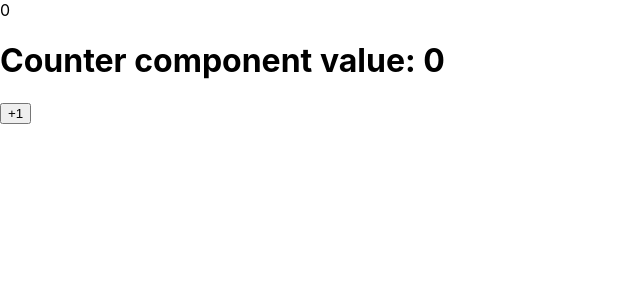
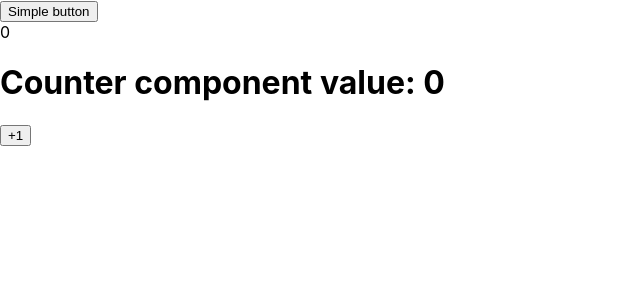
Before and after one commit to RoGueFroM/React-shenanigans, a React (Create React App) app: page / in a window 1280 px wide. Shown: the top 300 px of the page, without its empty margins (0-640 px from the left). Built offline with nearby package versions, Linux system fonts and the light colour scheme.

Commit message:
Added button as child

```diff
--- a/src/Lesson PropTypes.js
+++ b/src/Lesson PropTypes.js
@@ -10,18 +10,10 @@ export const Counter = ({counter = 0}) => {
 	return <h1>Counter component value: {counter}</h1>
 }
 
-// Counter.propTypes = {
-// 	counter: PropTypes.number.isRequired,
-// 	func: PropTypes.func,
-// 	number: PropTypes.number,
-// 	string: PropTypes.string
-// }
+export const Button = () => (
+	<button>Simple button</button>
+)
 
-// Counter.defaultProps = {
-// 	func: () => {},
-// 	number: 0,
-// 	string: ""
-// }
 
 export class Lesson extends Component {
 	static propTypes = {
@@ -44,9 +36,10 @@ export class Lesson extends Component {
 
 	render() {
 		const {counter} = this.state;
-		const {children} = this.props;
+		const {children, child} = this.props;
 		return	(
 			<div>
+					{child}
 					<div>{counter}</div>
 					{React.cloneElement(children, {counter: this.state.counter} )}
 					<button onClick={this.handleClick}>+1</button>
--- a/src/index.js
+++ b/src/index.js
@@ -1,7 +1,7 @@
 import React, { Component } from 'react';
 import ReactDOM from 'react-dom';
 import PropTypes from "prop-types";
-import {Lesson, Counter} from "./Lesson PropTypes";
+import {Lesson, Counter, Button} from "./Lesson PropTypes";
 import './index.css';
 import App from './App';
 import * as serviceWorker from './serviceWorker';
@@ -53,5 +53,5 @@ import * as serviceWorker from './serviceWorker';
 
 // ====================================================================================
 
-ReactDOM.render(<Lesson><Counter /></Lesson>, document.getElementById('root'));
+ReactDOM.render(<Lesson child={<Button />}><Counter /></Lesson>, document.getElementById('root'));
 serviceWorker.unregister();
```
